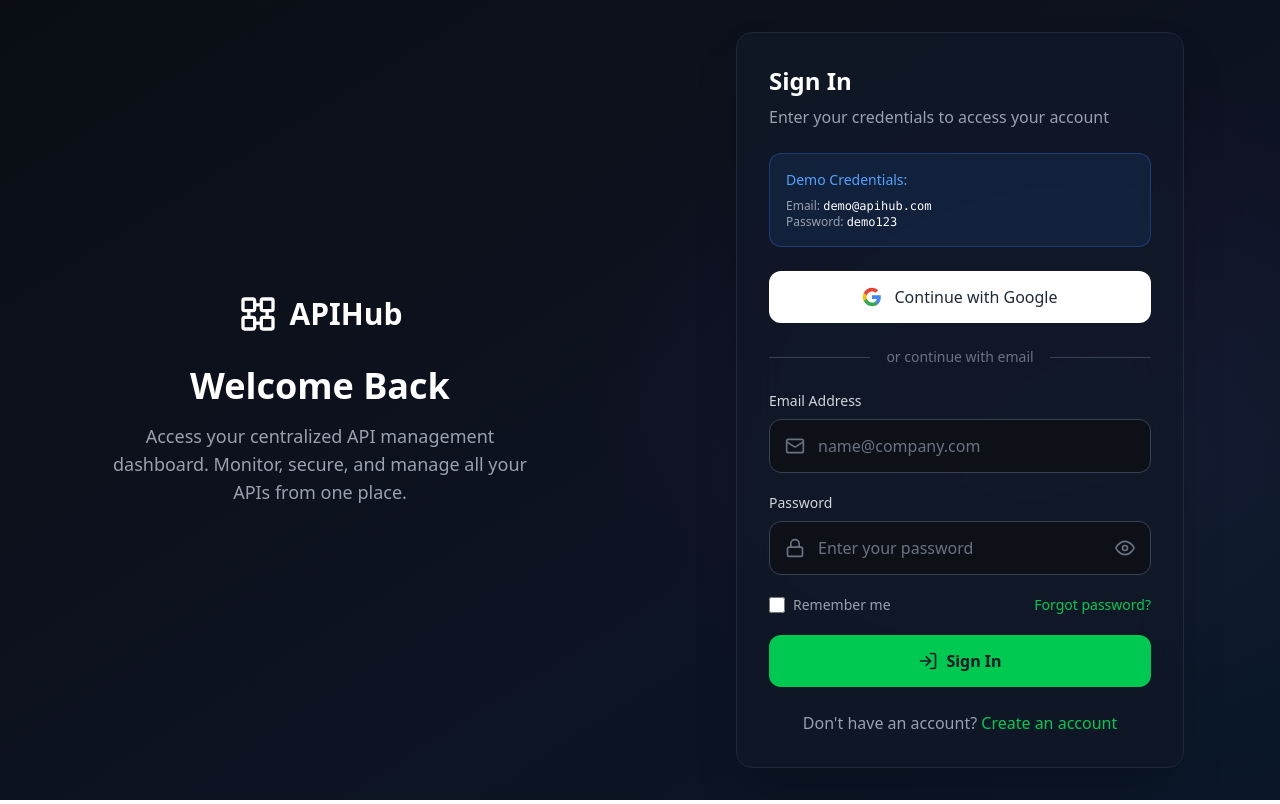
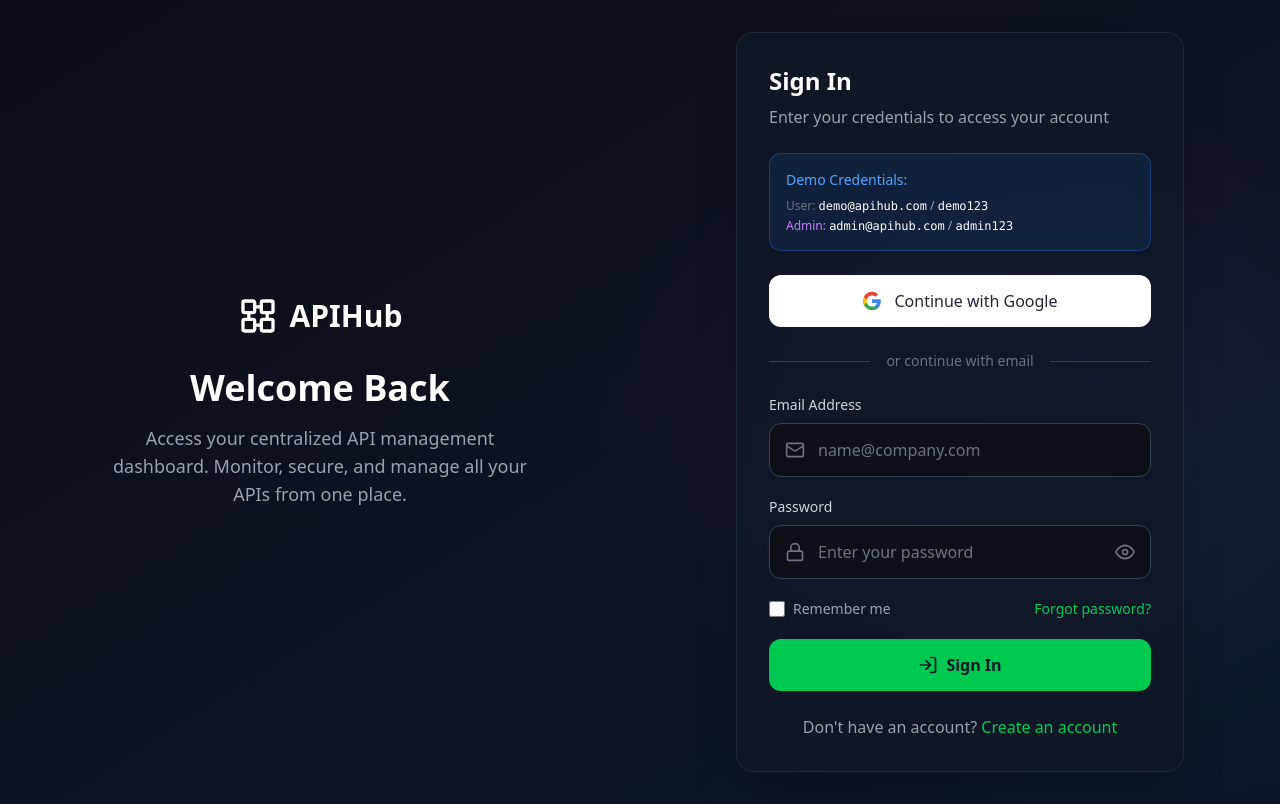
Before and after one commit to KEERTHIAANAND/APIHub, a React (Vite) app in the folder apihub/: page /login in a window 1280 px wide. Built offline with nearby package versions, Linux system fonts and the light colour scheme.

Commit message:
feat: update navigation logic in LoginPage for role-based redirection and enhance demo credentials display

```diff
--- a/apihub/src/pages/LoginPage.jsx
+++ b/apihub/src/pages/LoginPage.jsx
@@ -16,7 +16,7 @@ const LoginPage = () => {
 
         const result = login(email, password);
         if (result.success) {
-            navigate('/dashboard');
+            navigate(result.role === 'admin' ? '/admin' : '/dashboard');
         } else {
             setError(result.error);
         }
@@ -25,7 +25,7 @@ const LoginPage = () => {
     const handleGoogleLogin = () => {
         const result = loginWithGoogle();
         if (result.success) {
-            navigate('/dashboard');
+            navigate(result.role === 'admin' ? '/admin' : '/dashboard');
         }
     };
 
@@ -87,8 +87,10 @@ const LoginPage = () => {
                         {/* Demo Credentials Info */}
                         <div className="bg-blue-500/10 border border-blue-500/30 rounded-xl p-4 mb-6">
                             <p className="text-blue-400 text-sm font-medium mb-2">Demo Credentials:</p>
-                            <p className="text-gray-400 text-xs">Email: <span className="text-white font-mono">demo@apihub.com</span></p>
-                            <p className="text-gray-400 text-xs">Password: <span className="text-white font-mono">demo123</span></p>
+                            <div className="space-y-1">
+                                <p className="text-gray-400 text-xs"><span className="text-gray-500">User:</span> <span className="text-white font-mono">demo@apihub.com</span> / <span className="text-white font-mono">demo123</span></p>
+                                <p className="text-gray-400 text-xs"><span className="text-purple-400">Admin:</span> <span className="text-white font-mono">admin@apihub.com</span> / <span className="text-white font-mono">admin123</span></p>
+                            </div>
                         </div>
 
                         {/* Error Message */}
```
